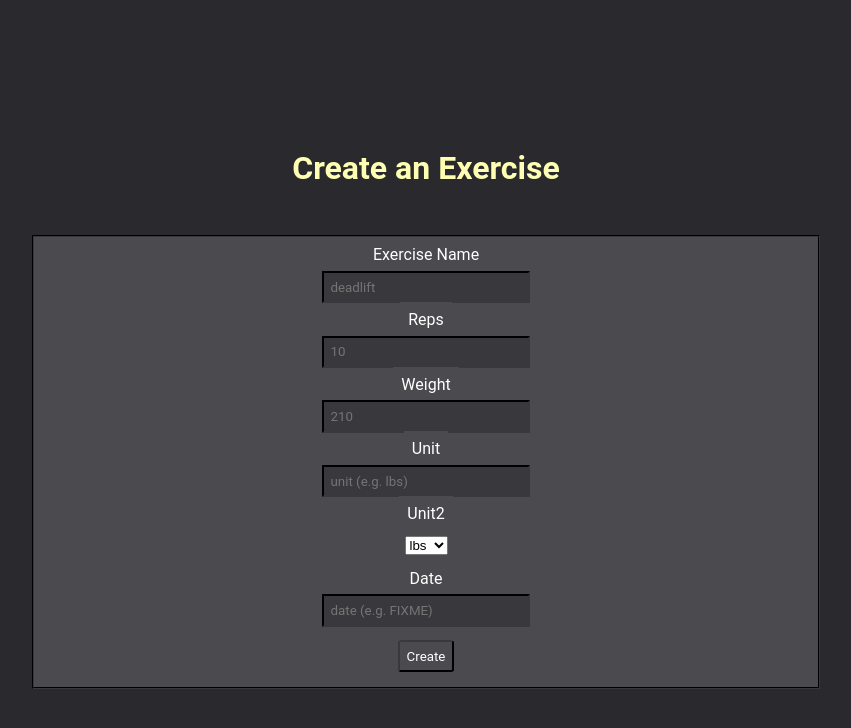
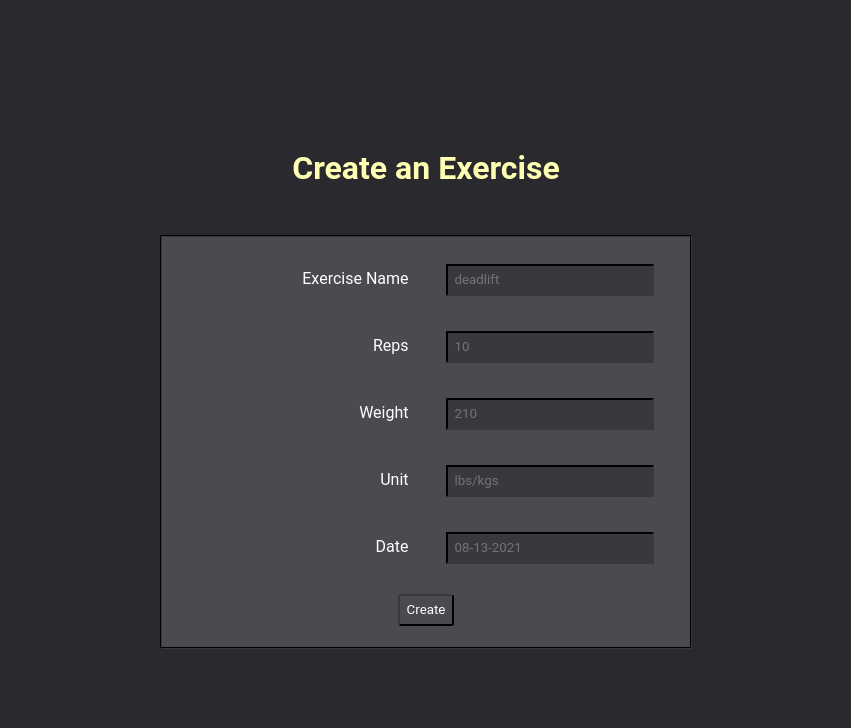
Before and after one commit to erietz/osu-cs290-project4, a React (Create React App) app in the folder exercise-ui/: page /create in a window 1280 px wide. Shown: the top 728 px of the page, without its empty margins (214-1065 px from the left). Built offline with nearby package versions, Linux system fonts and the light colour scheme.

Commit message:
fixed input forms and css

```diff
--- a/exercise-ui/src/App.css
+++ b/exercise-ui/src/App.css
@@ -117,17 +117,23 @@ tr:hover {
 
 fieldset, legend, label, input, button {
   font-family: Ubuntu, Roboto, Verdana, sans-serif;
-  margin: 0.5em;
+  margin: 1em;
   padding: 0.5em;
   background-color: var(--grey60);
   color: var(--white100);
   border-color: var(--grey70);
 }
 
+label {
+  display: inline-block;
+  width: 200px;
+  text-align: right;
+}
+
 fieldset {
   margin: auto;
   margin-top: 3em;
-  width: 75%;
+  width: 50%;
 }
 
 input, legend {
@@ -138,8 +144,17 @@ button {
   border-radius: 8%;
 }
 
-select, option {
+button:hover {
+  background-color: var(--blue);
+  color: var(--grey90);
+}
+
+select {
   margin: 1em;
+}
+
+option {
+  margin: 6em;
 }
 
 /* ------------------------------------------------- */
@@ -166,6 +181,11 @@ a:visited {
   padding-right: 0.5em;
 }
 
+.icon:hover {
+  color: var(--grey90);
+  background-color: var(--orange);
+}
+
 /* ----------------------------------------------------------------------------
 * From initial creation of react app
 * ---------------------------------------------------------------------------*/
--- a/exercise-ui/src/components/ExerciseRow.js
+++ b/exercise-ui/src/components/ExerciseRow.js
@@ -8,8 +8,8 @@ export default function({ exercise, onDelete, onEdit }) {
       <td>{exercise.weight}</td>
       <td>{exercise.unit}</td>
       <td>{exercise.date}</td>
-      <td><MdModeEdit onClick={ () => onEdit(exercise) }/></td>
-      <td><MdDeleteForever onClick={ () => onDelete(exercise._id) }/></td>
+      <td><MdModeEdit className="icon" onClick={ () => onEdit(exercise) }/></td>
+      <td><MdDeleteForever className="icon" onClick={ () => onDelete(exercise._id) }/></td>
     </tr>
   )
 }
--- a/exercise-ui/src/pages/CreateExercise.js
+++ b/exercise-ui/src/pages/CreateExercise.js
@@ -35,7 +35,7 @@ export default function CreateExercise() {
 
         <fieldset>
 
-          <label for="name">Exercise Name</label> <br/>
+          <label for="name">Exercise Name</label>
           <input id="name"
             type="text"
             placeholder="deadlift"
@@ -43,7 +43,7 @@ export default function CreateExercise() {
             onChange={e => setName(e.target.value)}
           /> <br/>
 
-          <label for="reps">Reps</label> <br/>
+          <label for="reps">Reps</label>
           <input id="reps"
             type="number"
             min="0"
@@ -52,7 +52,7 @@ export default function CreateExercise() {
             onChange={e => setReps(e.target.value)}
           /> <br/>
 
-          <label for="weight">Weight</label> <br/>
+          <label for="weight">Weight</label>
           <input id="weight"
             type="number"
             min="0"
@@ -61,27 +61,19 @@ export default function CreateExercise() {
             onChange={e => setWeight(e.target.value)}
           /> <br/>
 
-          <label for="unit">Unit</label> <br/>
+          <label for="unit">Unit</label>
           <input id="unit"
             type="text"
-            placeholder="unit (e.g. lbs)"
+            placeholder="lbs/kgs"
             value={unit}
             onChange={e => setUnit(e.target.value)}
           /> <br/>
 
-          <label for="unit2">Unit2</label> <br/>
-          <select id="unit2"
-            value={unit}
-            onChange={e => setUnit(e.target.value)}
-          >
-            <option value = "lbs"> lbs </option>
-            <option value = "kgs"> kgs </option>
-          </select> <br/>
 
-          <label for="date">Date</label> <br/>
+          <label for="date">Date</label>
           <input id="date"
             type="text"
-            placeholder="date (e.g. FIXME)"
+            placeholder="08-13-2021"
             value={date}
             onChange={e => setDate(e.target.value)}
           /> <br/>
--- a/exercise-ui/src/pages/EditExercise.js
+++ b/exercise-ui/src/pages/EditExercise.js
@@ -33,37 +33,53 @@ export default function EditExercise({ exerciseToEdit }) {
     <div>
       <h1>Edit a Exercise</h1>
 
-        <input
+        <fieldset>
+
+          <label for="name">Exercise Name</label>
+          <input id="name"
             type="text"
+            placeholder="deadlift"
             value={name}
             onChange={e => setName(e.target.value)}
-        />
+          /> <br/>
 
-        <input
+          <label for="reps">Reps</label>
+          <input id="reps"
             type="number"
+            min="0"
+            placeholder="10"
             value={reps}
             onChange={e => setReps(e.target.value)}
-        />
+          /> <br/>
 
-        <input
+          <label for="weight">Weight</label>
+          <input id="weight"
             type="number"
+            min="0"
+            placeholder="210"
             value={weight}
             onChange={e => setWeight(e.target.value)}
-        />
+          /> <br/>
 
-        <input
+          <label for="unit">Unit</label>
+          <input id="unit"
             type="text"
+            placeholder="lbs/kgs"
             value={unit}
             onChange={e => setUnit(e.target.value)}
-        />
+          /> <br/>
 
-        <input
+          <label for="date">Date</label>
+          <input id="date"
             type="text"
+            placeholder="08-13-2021"
             value={date}
             onChange={e => setDate(e.target.value)}
-        />
+          /> <br/>
 
           <button onClick={editExercise}> Save </button>
+
+        </fieldset>
 
     </div>
   )
```
Lines whose indentation alone changed are shown as unchanged.
